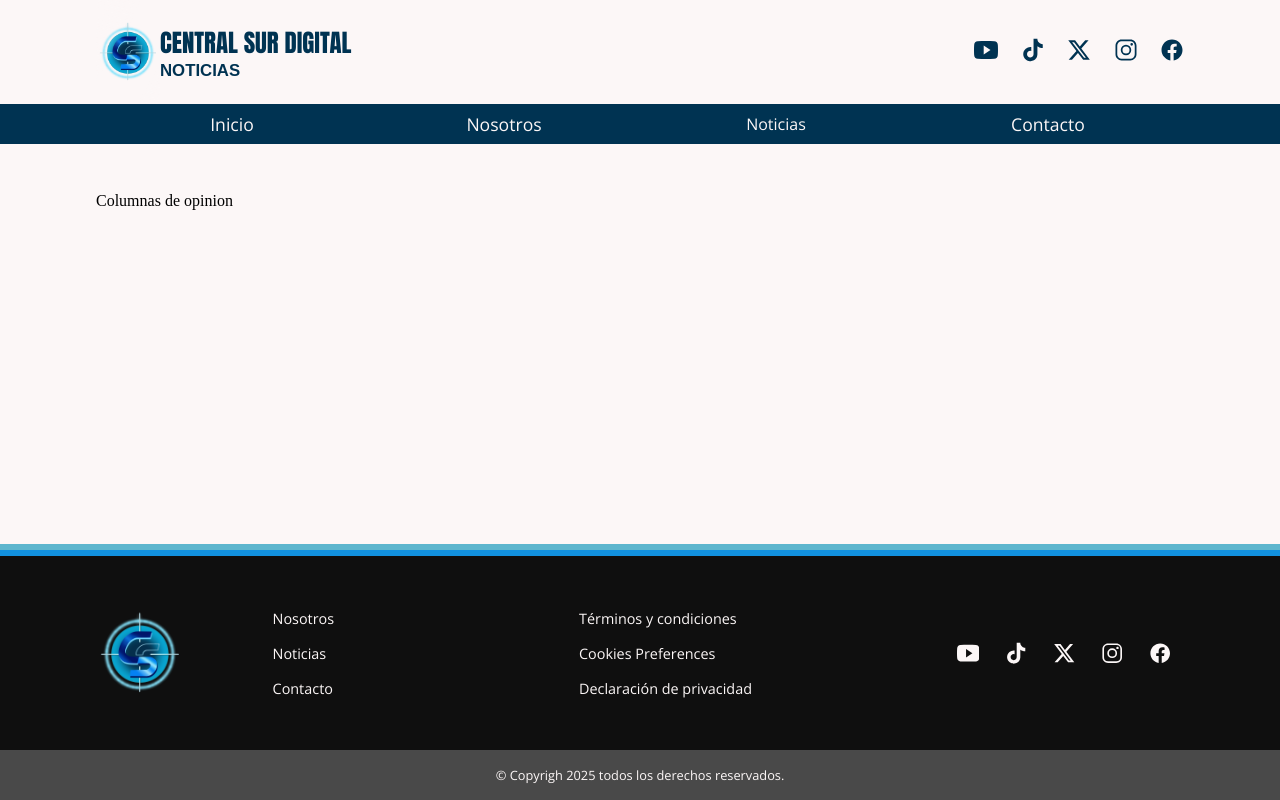
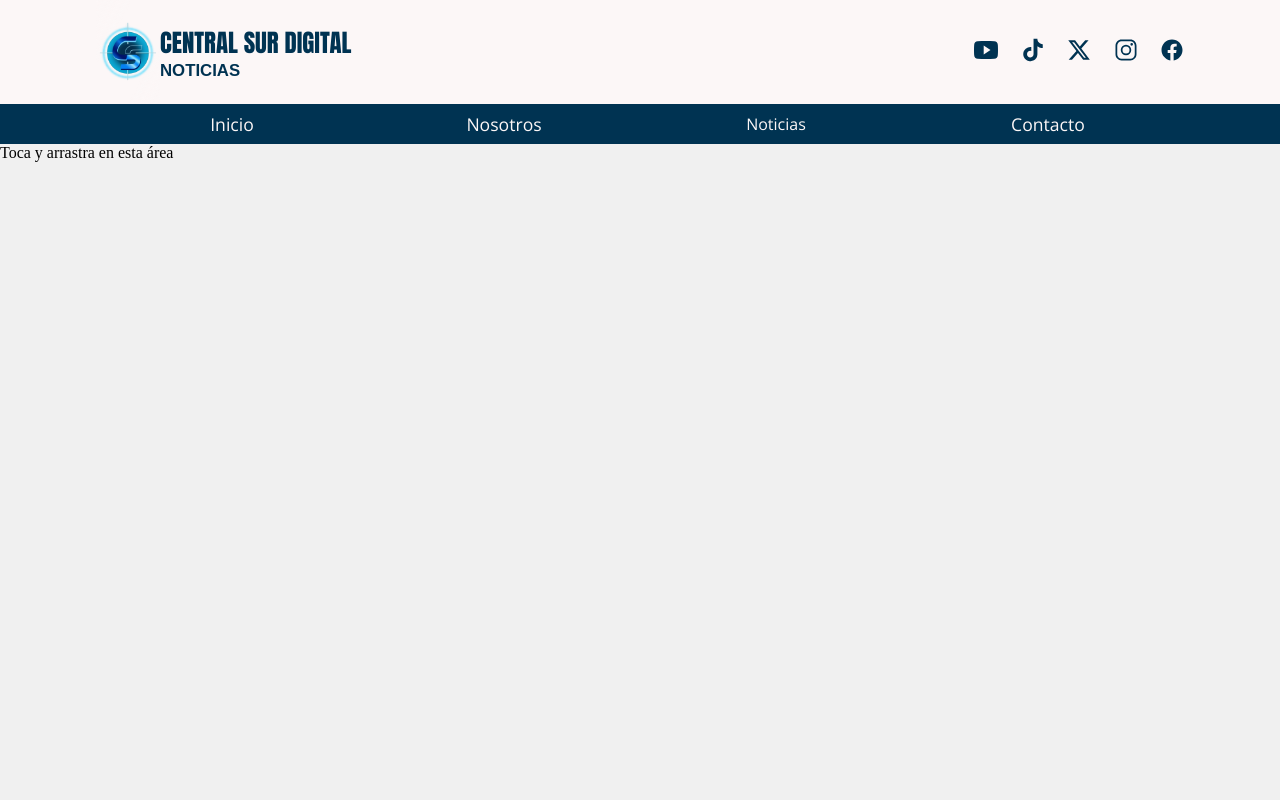
Before and after one commit to AndrewKSS7800/CentralSurDigital, a React (Vite) app: page /noticias/columnas in a window 1280 px wide. Shown: the top 800 px of the page. Built offline with nearby package versions, Linux system fonts and the light colour scheme.

Commit message:
Pupiletras - Amenidades - Celular Tactil v5

```diff
--- a/src/pages/news/columns.jsx
+++ b/src/pages/news/columns.jsx
@@ -1,6 +1,46 @@
+import React, { useState } from 'react';
+
 const Columns = () => {
-    return (
-        <section>Columnas de opinion</section>
-    );
+  const [touchInfo, setTouchInfo] = useState({
+    startX: 0,
+    startY: 0,
+    endX: 0,
+    endY: 0,
+  });
+
+  const handleTouchStart = (e) => {
+    const touch = e.touches[0];
+    setTouchInfo({
+      ...touchInfo,
+      startX: touch.clientX,
+      startY: touch.clientY,
+    });
+  };
+
+  const handleTouchMove = (e) => {
+    const touch = e.touches[0];
+    setTouchInfo({
+      ...touchInfo,
+      endX: touch.clientX,
+      endY: touch.clientY,
+    });
+  };
+
+  const handleTouchEnd = () => {
+    console.log('Touch ended:', touchInfo);
+    // Aquí puedes manejar la lógica después de que el toque termine
+  };
+
+  return (
+    <div
+      onTouchStart={handleTouchStart}
+      onTouchMove={handleTouchMove}
+      onTouchEnd={handleTouchEnd}
+      style={{ width: '100%', height: '100vh', backgroundColor: '#f0f0f0' }}
+    >
+      <p>Toca y arrastra en esta área</p>
+    </div>
+  );
 };
+
 export default Columns;
```
